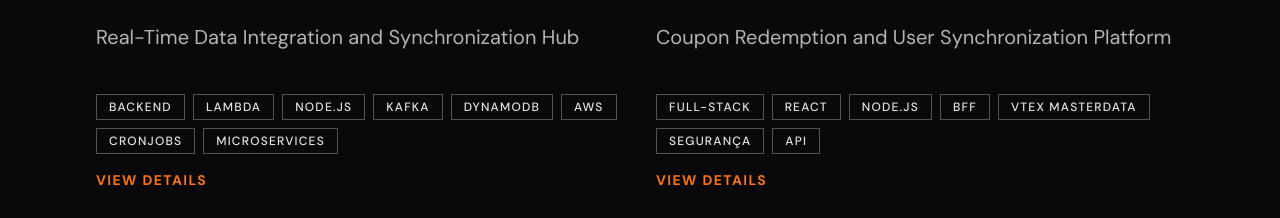
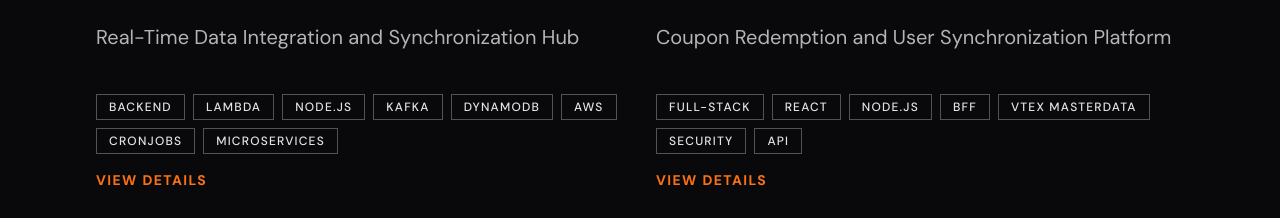
Before and after one commit to arthurthorp/my-portifolio, a Next.js app: page /en in a window 1280 px wide. Shown: the part 4060-4278 px from the top of the page. Built offline with nearby package versions, Linux system fonts and the light colour scheme; no server answers.

Commit message:
fix: fix english translation

```diff
--- a/src/i18n/dictionaries/en.ts
+++ b/src/i18n/dictionaries/en.ts
@@ -76,7 +76,7 @@ const en = {
         name: 'Samsung',
         slug: 'samsung',
         description: 'Coupon Redemption and User Synchronization Platform',
-        tech: ['Full-stack', 'React', 'Node.js', 'BFF', 'VTEX MasterData', 'Segurança', 'API']
+        tech: ['Full-stack', 'React', 'Node.js', 'BFF', 'VTEX MasterData', 'Security', 'API']
       },
       {
         name: 'Carrefour',
```
